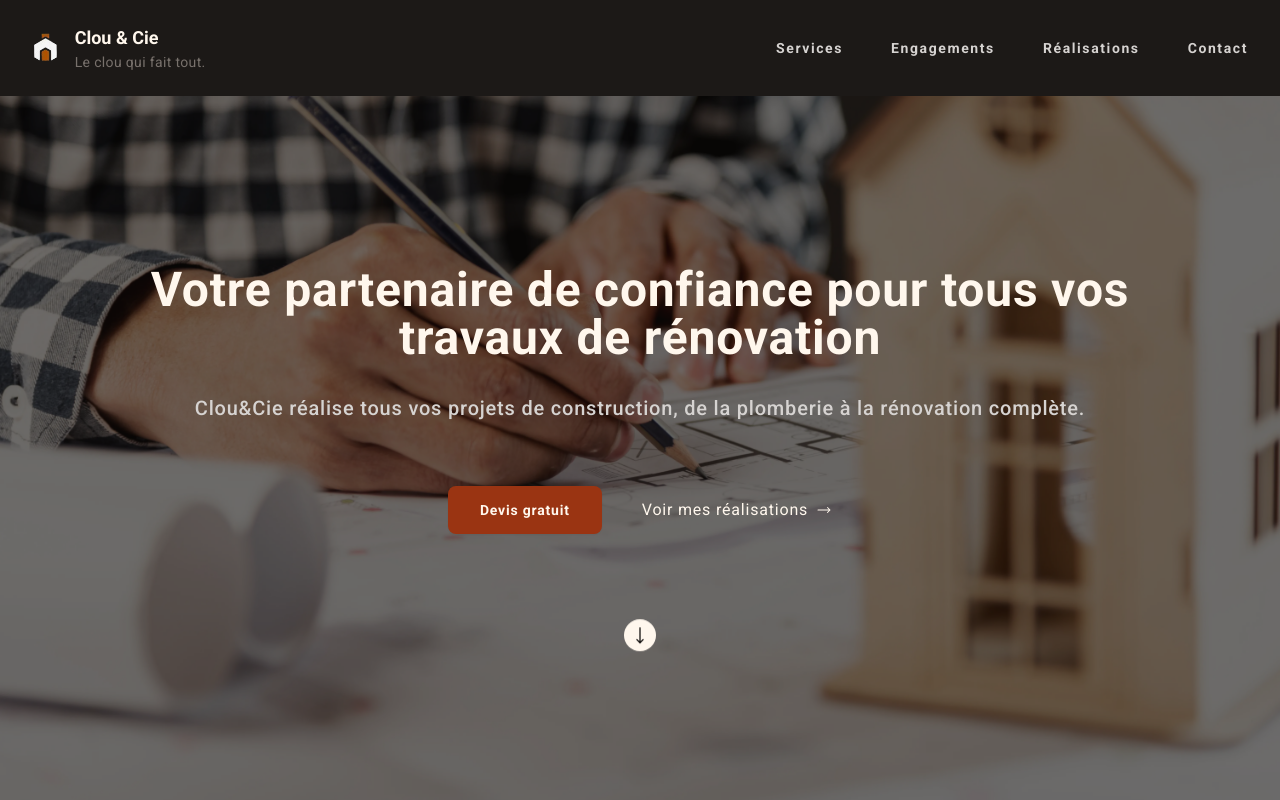
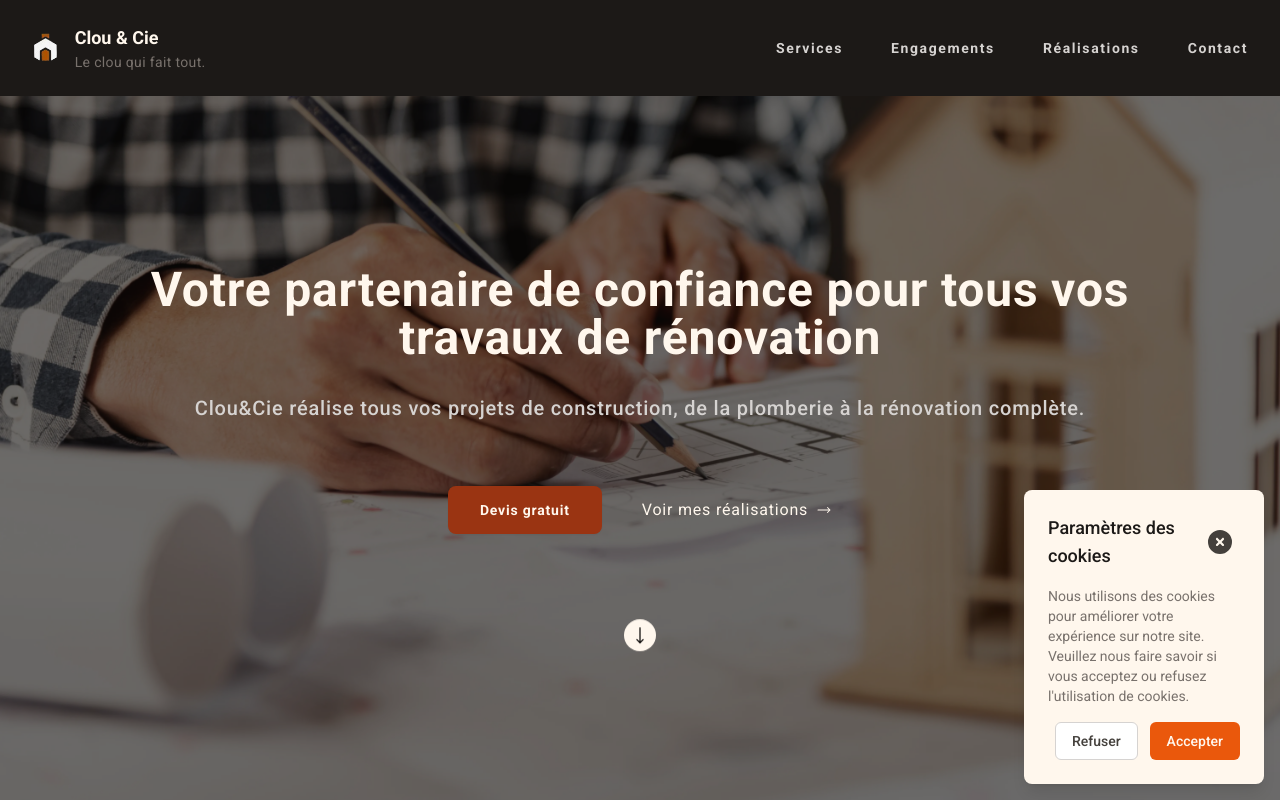
Before and after one commit to PierreMaze/clou-et-cie, a React (Vite) app: page / in a window 1280 px wide. Shown: the top 800 px of the page. Built offline with nearby package versions, Linux system fonts and the light colour scheme.

Commit message:
Created "Cookies.jsx" component to manage cookie usage.

```diff
--- /dev/null
+++ b/src/components/Cookies.jsx
@@ -0,0 +1,70 @@
+import { useState, useEffect } from 'react';
+import { FaCircleXmark } from 'react-icons/fa6';
+
+const CookieConsentModal = () => {
+  const [isOpen, setIsOpen] = useState(false);
+
+  useEffect(() => {
+    const accepted = localStorage.getItem('cookiesAccepted');
+    if (accepted === 'true') {
+      setIsOpen(false);
+    } else {
+      setIsOpen(true);
+    }
+  }, []);
+
+  const acceptCookies = () => {
+    localStorage.setItem('cookiesAccepted', 'true');
+    setIsOpen(false);
+  };
+
+  const rejectCookies = () => {
+    localStorage.setItem('cookiesAccepted', 'false');
+    setIsOpen(false);
+  };
+
+  return (
+    isOpen && (
+      <div className="fixed z-10 p-6 rounded-lg shadow-lg w-60 bg-orange-50 bottom-4 right-4">
+        <div className="flex items-center justify-between mb-4">
+          <h3 className="text-lg font-medium text-stone-900">
+            Paramètres des cookies
+          </h3>
+          <button
+            type="button"
+            className="p-2 bg-transparent rounded-md text-stone-400 hover:bg-orange-200 hover:text-stone-900"
+            onClick={() => setIsOpen(false)}
+          >
+            <FaCircleXmark size={24} className="text-stone-700" />
+          </button>
+        </div>
+        <div className="mt-2">
+          <p className="text-sm text-stone-500">
+            Nous utilisons des cookies pour améliorer votre expérience sur notre
+            site. Veuillez nous faire savoir si vous acceptez ou refusez
+            l&apos;utilisation de cookies.
+          </p>
+        </div>
+
+        <div className="flex justify-end mt-4">
+          <button
+            type="button"
+            className="inline-flex justify-center px-4 py-2 text-sm font-medium bg-white border rounded-md text-stone-700 border-stone-300 hover:bg-stone-50 focus:outline-none focus:ring-2 focus:ring-offset-2 focus:ring-oranger-500"
+            onClick={rejectCookies}
+          >
+            Refuser
+          </button>
+          <button
+            type="button"
+            className="inline-flex justify-center px-4 py-2 ml-3 text-sm font-medium bg-orange-600 border border-transparent rounded-md text-orange-50 bg-oranger-600 hover:bg-oranger-700 focus:outline-none focus:ring-2 focus:ring-offset-2 focus:ring-oranger-500"
+            onClick={acceptCookies}
+          >
+            Accepter
+          </button>
+        </div>
+      </div>
+    )
+  );
+};
+
+export default CookieConsentModal;
--- a/src/main.jsx
+++ b/src/main.jsx
@@ -4,11 +4,13 @@ import './index.css';
 import Header from './layout/Header';
 import App from './App.jsx';
 import Footer from './layout/Footer.jsx';
+import CookieConsentModal from './components/Cookies';
 
 createRoot(document.getElementById('root')).render(
   <StrictMode>
     <Header />
     <App />
+    <CookieConsentModal />
     <Footer />
   </StrictMode>
 );
```
